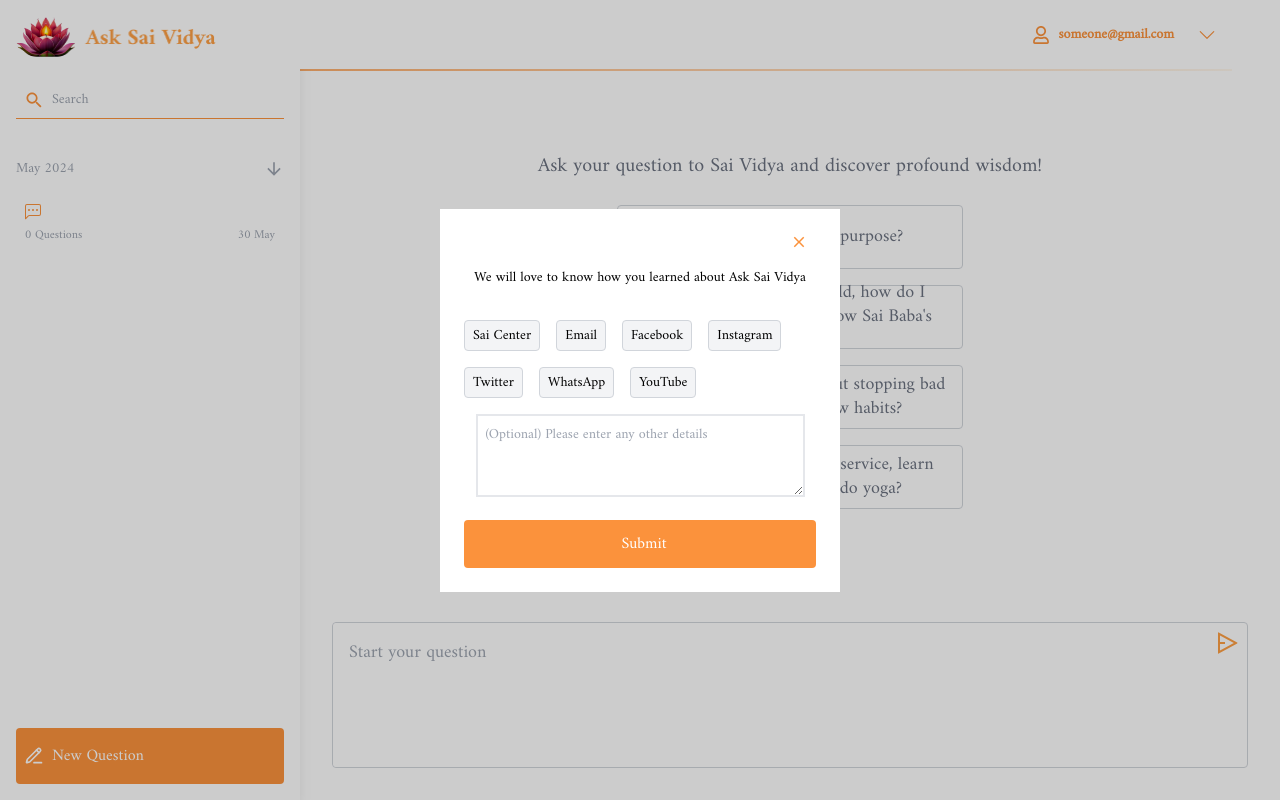
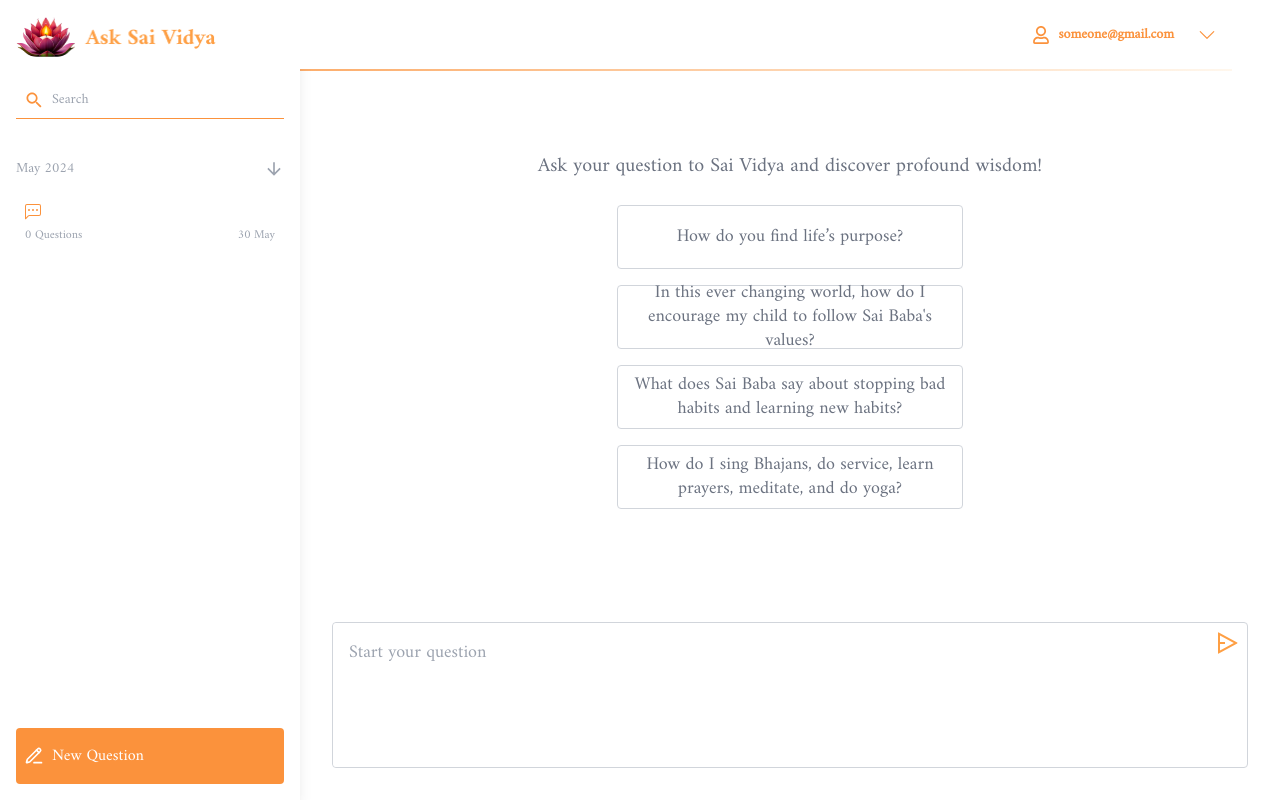
Before and after one commit to abhiramkolluri/ask-sai-vidya-frontend, a React (Create React App) app: page / in a window 1280 px wide. Built offline with nearby package versions, Linux system fonts and the light colour scheme.

Commit message:
commented feedback popup

```diff
--- a/src/pages/chatpage/Chatpage.jsx
+++ b/src/pages/chatpage/Chatpage.jsx
@@ -86,7 +86,7 @@ const Chatpage = () => {
 					)}
 				</div>
 			)}
-      {showFeedbackModal ? (
+      {/* {showFeedbackModal ? (
         <>
           <div className="absolute top-0 bottom-0 right-0 left-0 flex justify-center items-center bg-black bg-opacity-20 z-50">
             <Feedback
@@ -106,7 +106,7 @@ const Chatpage = () => {
         </>
       ) : (
         <></>
-      )}
+      )} */}
 		</div>
 	);
 };
```
